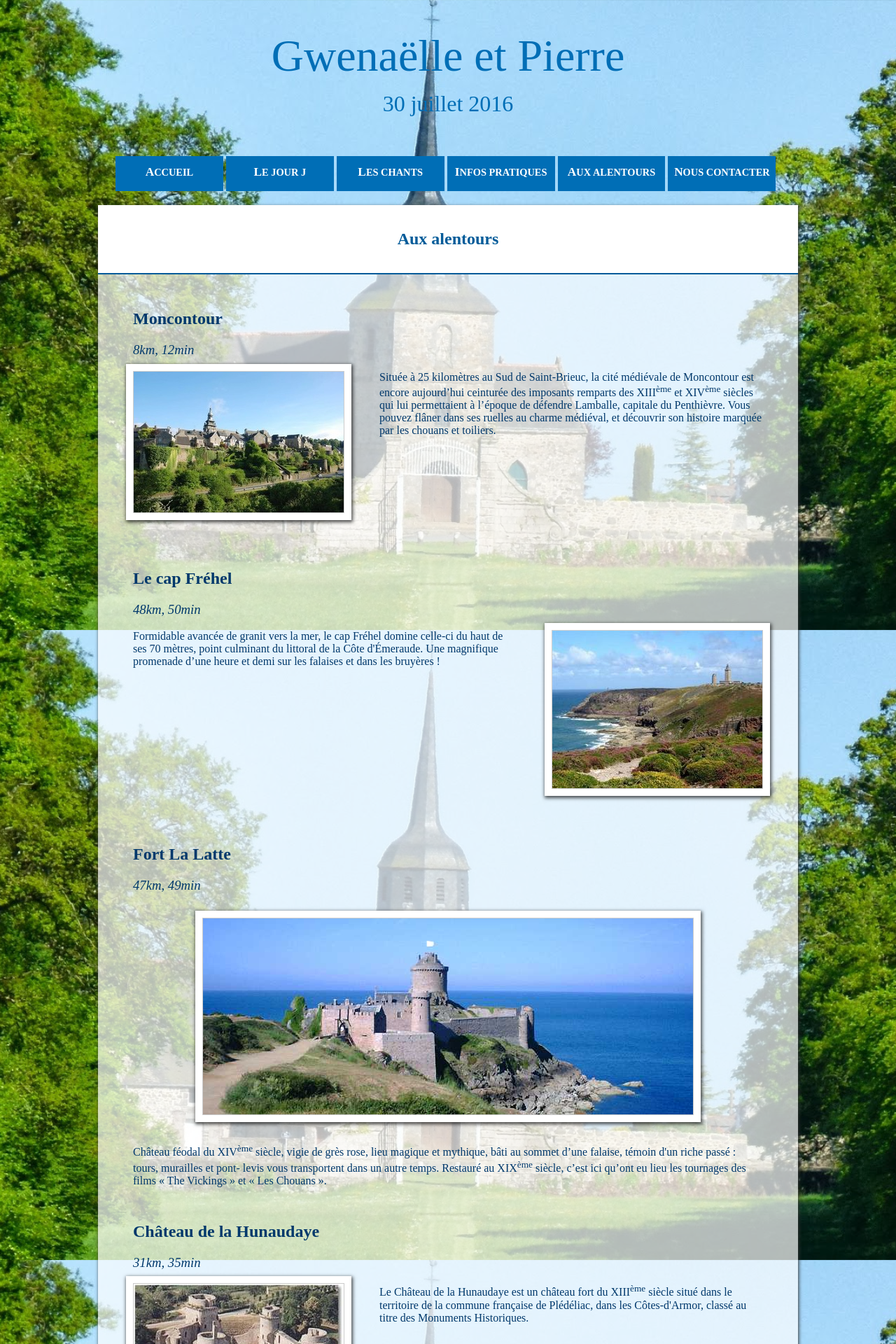
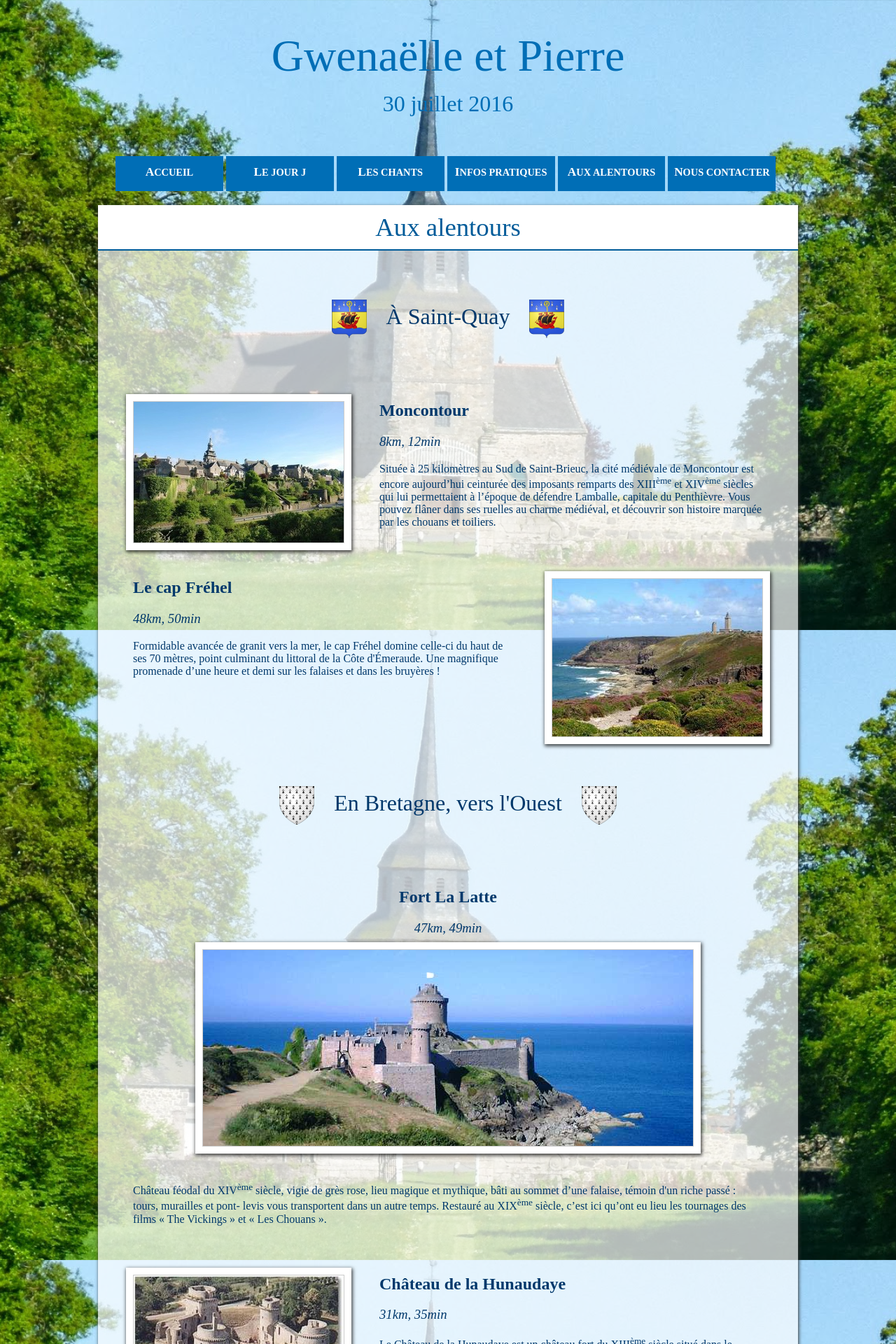
Before and after one commit to site-mariage/site-mariage-GwenaelleEtPierre, a Jekyll site: the page built from alentours.html, in a window 1280 px wide. Shown: the top 1920 px of the page at 70% size. Built offline with Jekyll 4.4.1, drawn with Linux system fonts in a browser that asks for light colours; some web fonts are replaced; some of the changed text lies outside the part shown.

Commit message:
Change le style des Alentours

```diff
--- a/alentours.html
+++ b/alentours.html
@@ -2,16 +2,25 @@
 layout: default
 title: Aux alentours
 ---
+<section>
+  <header>
+    <h1>
+      <img src="{{site.baseurl}}/images/alentours/blason-StQuay.svg" width="50">
+      À Saint-Quay
+      <img src="{{site.baseurl}}/images/alentours/blason-StQuay.svg" width="50">
+    </h1>
+  </header>
+
+  <section class="avec_image_gauche">
+    <img
+       src="{{site.baseurl}}/images/alentours/moncontour.jpg"
+       class="photo cadre_10"
+       alt="Moncontour"
+       />
 
     <h2>Moncontour</h2>
 
     <h3>8km, 12min</h3>
-
-<img
-   src="{{site.baseurl}}/images/alentours/moncontour.jpg"
-   class="photo cadre_10 gauche"
-   alt="Moncontour"
-   />
 
     <p>
       Située à 25 kilomètres au Sud de Saint-Brieuc, la cité
@@ -23,15 +32,18 @@ title: Aux alentours
       histoire marquée par les chouans et toiliers.
     </p>
 
+  </section>
+
+  <section class="avec_image_droite">
+    <img
+       src="{{site.baseurl}}/images/alentours/capfrehel.jpg"
+       class="photo cadre_10"
+       alt="Le cap Fréhel"
+       />
+
     <h2>Le cap Fréhel</h2>
 
     <h3>48km, 50min</h3>
-
-<img
-   src="{{site.baseurl}}/images/alentours/capfrehel.jpg"
-   class="photo cadre_10 droite"
-   alt="Le cap Fréhel"
-   />
 
     <p>
       Formidable avancée de granit vers la mer, le cap Fréhel
@@ -39,14 +51,26 @@ title: Aux alentours
       littoral de la Côte d'Émeraude. Une magnifique promenade
       d’une heure et demi sur les falaises et dans les bruyères !
     </p>
+  </section>
+</section>
 
+<section>
+  <header>
+    <h1>
+      <img src="{{site.baseurl}}/images/alentours/blason-Bretagne.svg" width="50">
+      En Bretagne, vers l'Ouest
+      <img src="{{site.baseurl}}/images/alentours/blason-Bretagne.svg" width="50">
+    </h1>
+  </header>
+
+  <section class="avec_image_centree">
     <h2>Fort La Latte</h2>
 
     <h3>47km, 49min</h3>
 
     <img
        src="{{site.baseurl}}/images/alentours/fortlalatte.jpg"
-   class="photo cadre_10 centree"
+       class="photo cadre_10"
        alt="Fort La Latte"
        />
 
@@ -59,15 +83,18 @@ title: Aux alentours
       tournages des films « The Vickings » et « Les Chouans ».
     </p>
 
+  </section>
+
+  <section class="avec_image_gauche">
+    <img
+       src="{{site.baseurl}}/images/alentours/hunaudaye.jpg"
+       class="photo cadre_10"
+       alt="Château de la Hunaudaye"
+       />
+
     <h2>Château de la Hunaudaye</h2>
 
     <h3>31km, 35min</h3>
-
-<img
-   src="{{site.baseurl}}/images/alentours/hunaudaye.jpg"
-   class="photo cadre_10 gauche"
-   alt="Château de la Hunaudaye"
-   />
 
     <p>
       Le Château de la Hunaudaye est un château fort du
@@ -76,15 +103,18 @@ title: Aux alentours
       classé au titre des Monuments Historiques.
     </p>
 
+  </section>
+
+  <section class="avec_image_droite">
+    <img
+       src="{{site.baseurl}}/images/alentours/iledebrehat.jpg"
+       class="photo cadre_10"
+       alt="Île de Bréhat"
+       />
+
     <h2>Île de Bréhat</h2>
 
     <h3>70km, une heure jusqu'à la pointe de l'Arcouest</h3>
-
-<img
-   src="{{site.baseurl}}/images/alentours/iledebrehat.jpg"
-   class="photo cadre_10 droite"
-   alt="Île de Bréhat"
-   />
 
     <p>
       Bréhat est en fait constituée de deux îles principales (nord
@@ -94,15 +124,18 @@ title: Aux alentours
       en bateau vous permettra de la rejoindre.
     </p>
 
+  </section>
+
+  <section class="avec_image_gauche">
+    <img
+       src="{{site.baseurl}}/images/alentours/cotegranitrose.jpg"
+       class="photo cadre_10"
+       alt="Côte de granit rose"
+       />
+
     <h2>La côte de granit rose</h2>
 
     <h3>94km, 1h10 jusqu'à Perros-Guirec</h3>
-
-<img
-   src="{{site.baseurl}}/images/alentours/cotegranitrose.jpg"
-   class="photo cadre_10 gauche"
-   alt="Côte de granit rose"
-   />
 
     <p>
       La côte de granit rose est le nom d'une zone côtière
@@ -113,15 +146,29 @@ title: Aux alentours
       jusqu'à Louannec à l'est.
     </p>
 
+  </section>
+
+  <section>
+    <header>
+      <h1>
+        <img src="{{site.baseurl}}/images/alentours/blason-StMalo.svg" width="50">
+        En Bretagne, vers Paris
+        <img src="{{site.baseurl}}/images/alentours/blason-StMalo.svg" width="50">
+      </h1>
+    </header>
+
+  </section>
+
+  <section class="avec_image_droite">
+    <img
+       src="{{site.baseurl}}/images/alentours/saintmalo.jpg"
+       class="photo cadre_10"
+       alt="Saint-Malo"
+       />
+
     <h2>Saint-Malo</h2>
 
     <h3>84km, 1h06</h3>
-
-<img
-   src="{{site.baseurl}}/images/alentours/saintmalo.jpg"
-   class="photo cadre_10 droite"
-   alt="Saint-Malo"
-   />
 
     <p>
       Saint-Malo est sans conteste l’une des villes les plus
@@ -134,13 +181,16 @@ title: Aux alentours
       par le poids des pierres empilées.
     </p>
 
+  </section>
+
+  <section class="avec_image_centree">
     <h2>Le Val André</h2>
 
     <h3>26km, 30min</h3>
 
     <img
        src="{{site.baseurl}}/images/alentours/valandre.jpg"
-   class="photo cadre_10 centree"
+       class="photo cadre_10"
        alt="Le Val André"
        />
 
@@ -154,15 +204,18 @@ title: Aux alentours
       gaufre… et faîtes un tour au port de Dahouët, situé au Sud !
     </p>
 
+  </section>
+
+  <section class="avec_image_gauche">
+    <img
+       src="{{site.baseurl}}/images/alentours/erquy.jpg"
+       class="photo cadre_10"
+       alt="Erquy"
+       />
+
     <h2>Le cap d'Erquy</h2>
 
     <h3>34km, 35min</h3>
-
-<img
-   src="{{site.baseurl}}/images/alentours/erquy.jpg"
-   class="photo cadre_10 gauche"
-   alt="Erquy"
-   />
 
     <p>
       Un site rare, une nature authentique : falaises et rochers
@@ -173,13 +226,16 @@ title: Aux alentours
       d’environ 2 heures.
     </p>
 
+  </section>
+
+  <section class="avec_image_centree">
     <h2>Le château de Bienassis</h2>
 
     <h3>28km, 30min</h3>
 
     <img
        src="{{site.baseurl}}/images/alentours/bienassis.jpg"
-   class="photo cadre_10 centree"
+       class="photo cadre_10"
        alt="Château de Bienassis"
        />
 
@@ -192,15 +248,18 @@ title: Aux alentours
       en grès rose d'Erquy, s'impose à votre regard....
     </p>
 
+  </section>
+
+  <section class="avec_image_droite">
+    <img
+       src="{{site.baseurl}}/images/alentours/dinan.jpg"
+       class="photo cadre_10"
+       alt="Dinan"
+       />
+
     <h2>Dinan</h2>
 
     <h3>55km, 42min</h3>
-
-<img
-   src="{{site.baseurl}}/images/alentours/dinan.jpg"
-   class="photo cadre_10 droite"
-   alt="Dinan"
-   />
 
     <p>
       Plus de 1000 ans d’histoire ont façonné une ville unique par
@@ -212,4 +271,7 @@ title: Aux alentours
       Cordeliers.
     </p>
 
+  </section>
+
   <div class="clear_float" />
+</section>
--- a/css/style.scss
+++ b/css/style.scss
@@ -122,6 +122,7 @@ a:focus {
     margin-top: 13px;
     font-family: "Josefin Sans";
     font-weight: bold;
+    white-space: pre;
 }
 
 #bloc_page > header nav li a:first-letter {
@@ -147,20 +148,44 @@ a:focus {
 #contenu > header {
     background-color: white;
     margin: 0;
-    padding: 15px;
+    padding-top: 10px;
+    padding-bottom: 10px;
     border-bottom: 2px solid $pagetitle-color;
     text-align: center;
-    font-family: "Josefin Sans";
 }
 
 #contenu > header h1 {
     color: $pagetitle-color;
+    margin: 0;
+    padding: 0;
+    font-family: "Gabrielle";
+    font-size: 2.3em;
+    font-weight: normal;
+}
+
+#contenu section {
+    clear: both;
+}
+
+#contenu > section {
+    margin-top: 50px;
+}
+
+#contenu section header h1 {
+    font-family: "Gabrielle";
+    font-weight: normal;
+    font-size: 2em;
+    text-align: center;
+    margin: auto;
+}
+
+#contenu section header h1 * {
+    vertical-align: middle;
+    margin: 20px;
 }
 
 #contenu h2 {
     font-family: "Josefin Sans";
-    clear: both;
-    padding-top: 30px;
 }
 
 #contenu h3 {
@@ -191,6 +216,30 @@ a:focus {
 
 #contenu .droite {
     float: right;
+}
+
+.avec_image_centree, .avec_image_droite, .avec_image_gauche {
+    margin-top: 70px;
+}
+
+.avec_image_droite img {
+    margin-left: 50px;
+    float: right;
+}
+
+.avec_image_gauche img {
+    margin-right: 50px;
+    float: left;
+}
+
+.avec_image_centree h2, .avec_image_centree h3 {
+    text-align:center;
+}
+
+.avec_image_centree img {
+    margin-top: 35px;
+    margin-bottom: 40px;
+    margin: auto;
 }
 
 #contenu .cadre_10 {
```
Also changed, not shown: images/alentours/blason-Bretagne.svg (added), images/alentours/blason-StMalo.svg (added), images/alentours/blason-StQuay.svg (added). Lines whose indentation alone changed are shown as unchanged.
